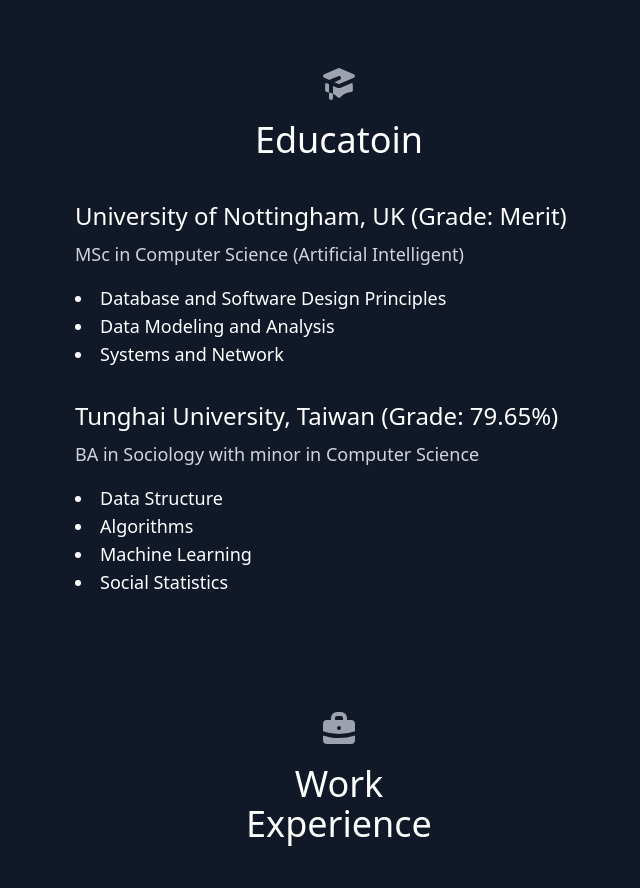
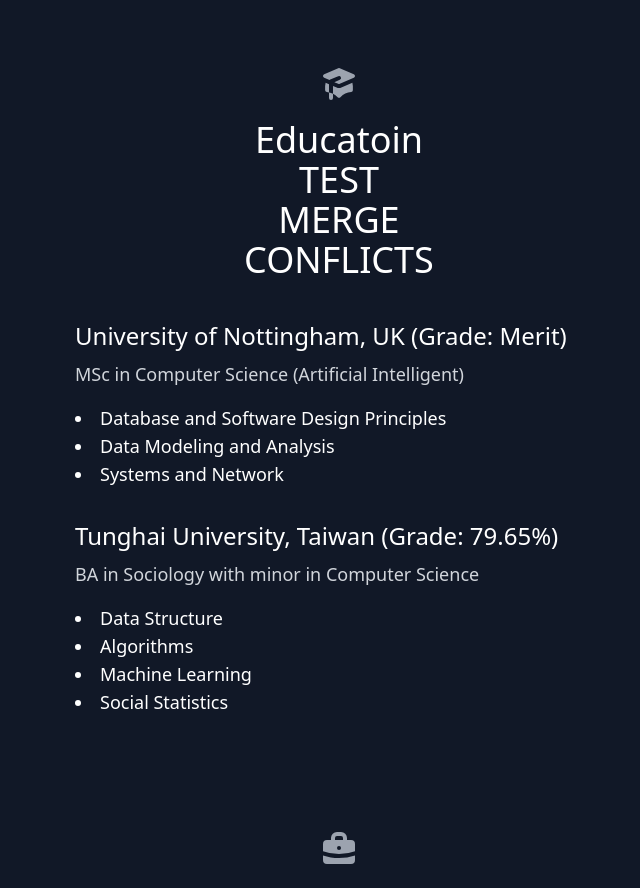
Before and after one commit to RickyUomo/portfolio, a React (Create React App) app: page / in a window 1280 px wide. Shown: the part 1860-2748 px from the top of the page, without its empty margins (301-941 px from the left). Built offline with nearby package versions, Linux system fonts and the light colour scheme.

Commit message:
silly test

```diff
--- a/src/components/Education.js
+++ b/src/components/Education.js
@@ -8,7 +8,7 @@
                 <div className="flex flex-col w-full mb-10">
                     <AcademicCapIcon className="mx-auto inline-block w-10 mb-4" />
                     <h1 className="sm:text-4xl text-3xl font-medium text-center title-font text-white">
-                        Educatoin
+                        Educatoin TEST MERGE CONFLICTS
                     </h1>
                 </div>
             </div>
```
